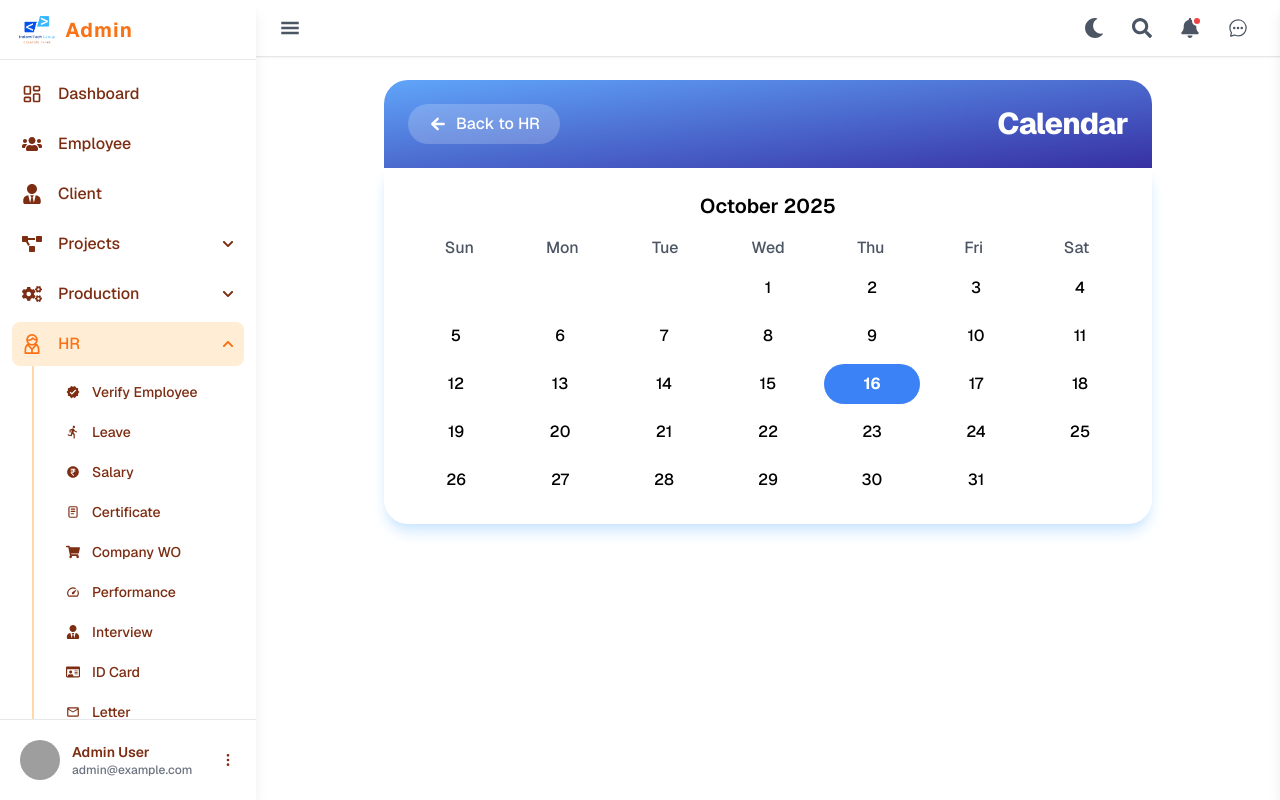
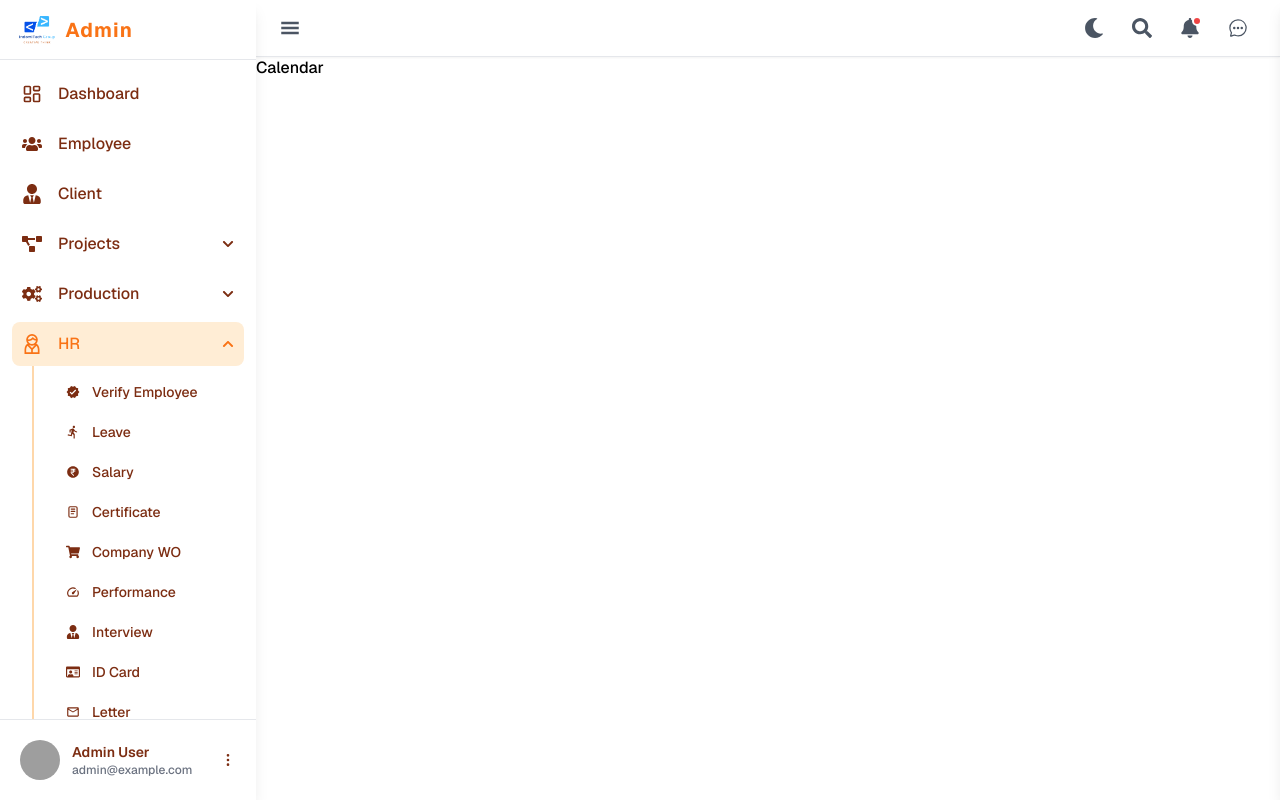
Before and after one commit to utpal2003/HRMS-CLIENT-DEMO, a React (Vite) app: page /HR/calendar in a window 1280 px wide. Built offline with nearby package versions, Linux system fonts and the light colour scheme; grey boxes are pictures that could not be loaded.

Commit message:
calender remove

```diff
--- a/src/Pages/Admin-Dashboard/HR/Calendar.jsx
+++ b/src/Pages/Admin-Dashboard/HR/Calendar.jsx
@@ -1,82 +1,94 @@
-import { useState } from "react";
-import { Link } from "react-router-dom";
-import { IoMdArrowRoundBack } from "react-icons/io";
+// import { useState } from "react";
+// import { Link } from "react-router-dom";
+// import { IoMdArrowRoundBack } from "react-icons/io";
 
-const Calendar = ({ dashboardName }) => {
-  const today = new Date();
-  const [currentDate, setCurrentDate] = useState(new Date());
+// const Calendar = ({ dashboardName }) => {
+//   const today = new Date();
+//   const [currentDate, setCurrentDate] = useState(new Date());
 
-  const year = currentDate.getFullYear();
-  const month = currentDate.getMonth();
+//   const year = currentDate.getFullYear();
+//   const month = currentDate.getMonth();
 
-  const firstDayOfMonth = new Date(year, month, 1);
-  const lastDayOfMonth = new Date(year, month + 1, 0);
+//   const firstDayOfMonth = new Date(year, month, 1);
+//   const lastDayOfMonth = new Date(year, month + 1, 0);
 
-  const daysInMonth = lastDayOfMonth.getDate();
-  const startDay = firstDayOfMonth.getDay();
+//   const daysInMonth = lastDayOfMonth.getDate();
+//   const startDay = firstDayOfMonth.getDay();
 
-  const monthNames = [
-    "January", "February", "March", "April", "May", "June",
-    "July", "August", "September", "October", "November", "December"
-  ];
+//   const monthNames = [
+//     "January", "February", "March", "April", "May", "June",
+//     "July", "August", "September", "October", "November", "December"
+//   ];
 
-  const daysOfWeek = ["Sun", "Mon", "Tue", "Wed", "Thu", "Fri", "Sat"];
+//   const daysOfWeek = ["Sun", "Mon", "Tue", "Wed", "Thu", "Fri", "Sat"];
 
-  const calendarDays = [];
+//   const calendarDays = [];
 
-  // Add blank days for the first week
-  for (let i = 0; i < startDay; i++) {
-    calendarDays.push(null);
-  }
+//   // Add blank days for the first week
+//   for (let i = 0; i < startDay; i++) {
+//     calendarDays.push(null);
+//   }
 
-  // Fill actual days
-  for (let i = 1; i <= daysInMonth; i++) {
-    calendarDays.push(i);
-  }
+//   // Fill actual days
+//   for (let i = 1; i <= daysInMonth; i++) {
+//     calendarDays.push(i);
+//   }
 
+//   return (
+//     <div className="max-w-3xl mx-auto mt-6">
+//       {/* Header Section */}
+//       <div className="relative p-6 bg-gradient-to-br from-blue-400 to-indigo-800 dark:from-blue-700 dark:to-indigo-900 text-white flex flex-col gap-4 sm:flex-row sm:justify-between sm:items-center rounded-t-3xl">
+//         <Link to={`/${dashboardName}`}>
+//           <button className="px-5 py-2 bg-white bg-opacity-20 hover:bg-opacity-30 rounded-full text-base font-medium transition duration-300 ease-in-out flex items-center gap-2">
+//             <IoMdArrowRoundBack className="text-xl" />
+//             Back to HR
+//           </button>
+//         </Link>
+//         <h2 className="text-3xl font-extrabold tracking-tight">Calendar</h2>
+//       </div>
+
+//       {/* Calendar Grid */}
+//       <div className="p-6 bg-white dark:bg-gray-800 dark:text-white rounded-b-3xl shadow-lg shadow-shadow dark:shadow-lg">
+//         <h3 className="text-xl font-semibold text-center mb-4">
+//           {monthNames[month]} {year}
+//         </h3>
+
+//         <div className="grid grid-cols-7 text-center font-semibold text-gray-600 mb-2 dark:text-blue-400">
+//           {daysOfWeek.map((day) => (
+//             <div key={day}>{day}</div>
+//           ))}
+//         </div>
+
+//         <div className="grid grid-cols-7 gap-2 text-center">
+//           {calendarDays.map((day, index) => (
+//             <div
+//               key={index}
+//               className={`h-10 flex items-center justify-center rounded-full ${day === today.getDate() &&
+//                   month === today.getMonth() &&
+//                   year === today.getFullYear()
+//                   ? "bg-blue-500 text-white font-bold"
+//                   : ""
+//                 }`}
+//             >
+//               {day || ""}
+//             </div>
+//           ))}
+//         </div>
+//       </div>
+//     </div>
+//   );
+// };
+
+// export default Calendar;
+
+
+
+import React from 'react'
+
+const Calendar = () => {
   return (
-    <div className="max-w-3xl mx-auto mt-6">
-      {/* Header Section */}
-      <div className="relative p-6 bg-gradient-to-br from-blue-400 to-indigo-800 dark:from-blue-700 dark:to-indigo-900 text-white flex flex-col gap-4 sm:flex-row sm:justify-between sm:items-center rounded-t-3xl">
-        <Link to={`/${dashboardName}`}>
-          <button className="px-5 py-2 bg-white bg-opacity-20 hover:bg-opacity-30 rounded-full text-base font-medium transition duration-300 ease-in-out flex items-center gap-2">
-            <IoMdArrowRoundBack className="text-xl" />
-            Back to HR
-          </button>
-        </Link>
-        <h2 className="text-3xl font-extrabold tracking-tight">Calendar</h2>
-      </div>
+    <div>Calendar</div>
+  )
+}
 
-      {/* Calendar Grid */}
-      <div className="p-6 bg-white dark:bg-gray-800 dark:text-white rounded-b-3xl shadow-lg shadow-shadow dark:shadow-lg">
-        <h3 className="text-xl font-semibold text-center mb-4">
-          {monthNames[month]} {year}
-        </h3>
-
-        <div className="grid grid-cols-7 text-center font-semibold text-gray-600 mb-2 dark:text-blue-400">
-          {daysOfWeek.map((day) => (
-            <div key={day}>{day}</div>
-          ))}
-        </div>
-
-        <div className="grid grid-cols-7 gap-2 text-center">
-          {calendarDays.map((day, index) => (
-            <div
-              key={index}
-              className={`h-10 flex items-center justify-center rounded-full ${day === today.getDate() &&
-                  month === today.getMonth() &&
-                  year === today.getFullYear()
-                  ? "bg-blue-500 text-white font-bold"
-                  : ""
-                }`}
-            >
-              {day || ""}
-            </div>
-          ))}
-        </div>
-      </div>
-    </div>
-  );
-};
-
-export default Calendar;
+export default Calendar
```
